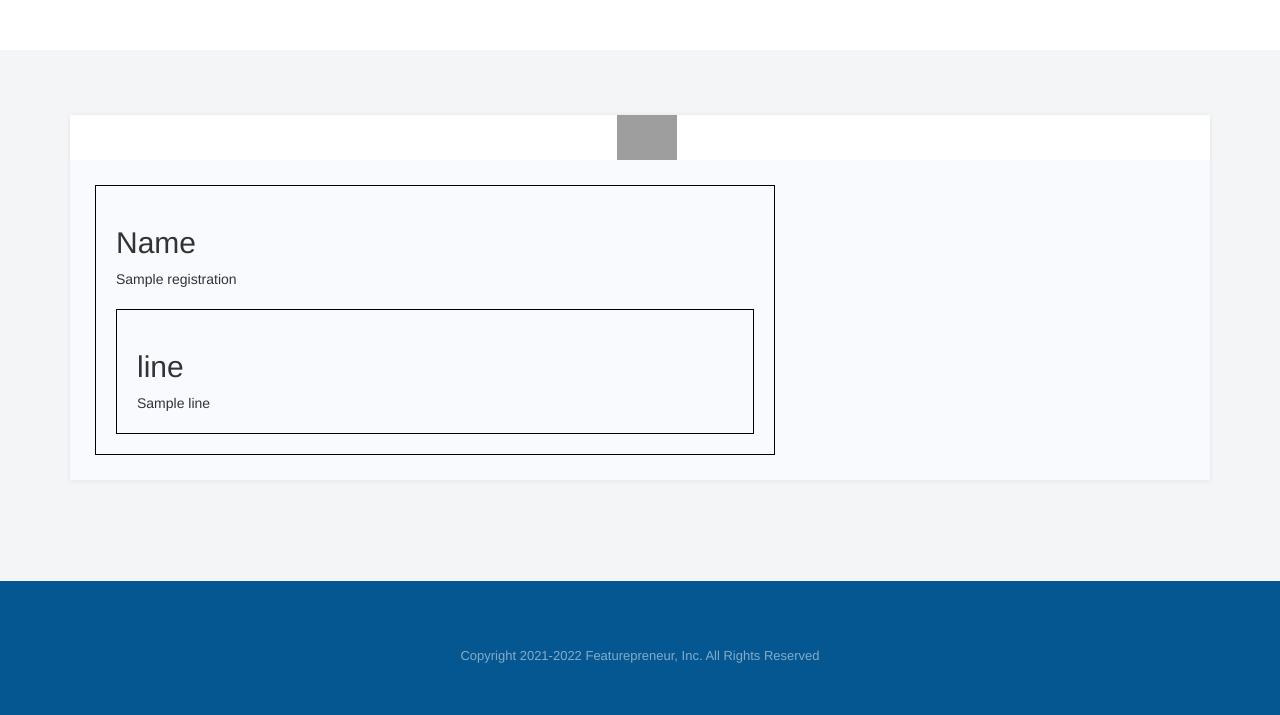
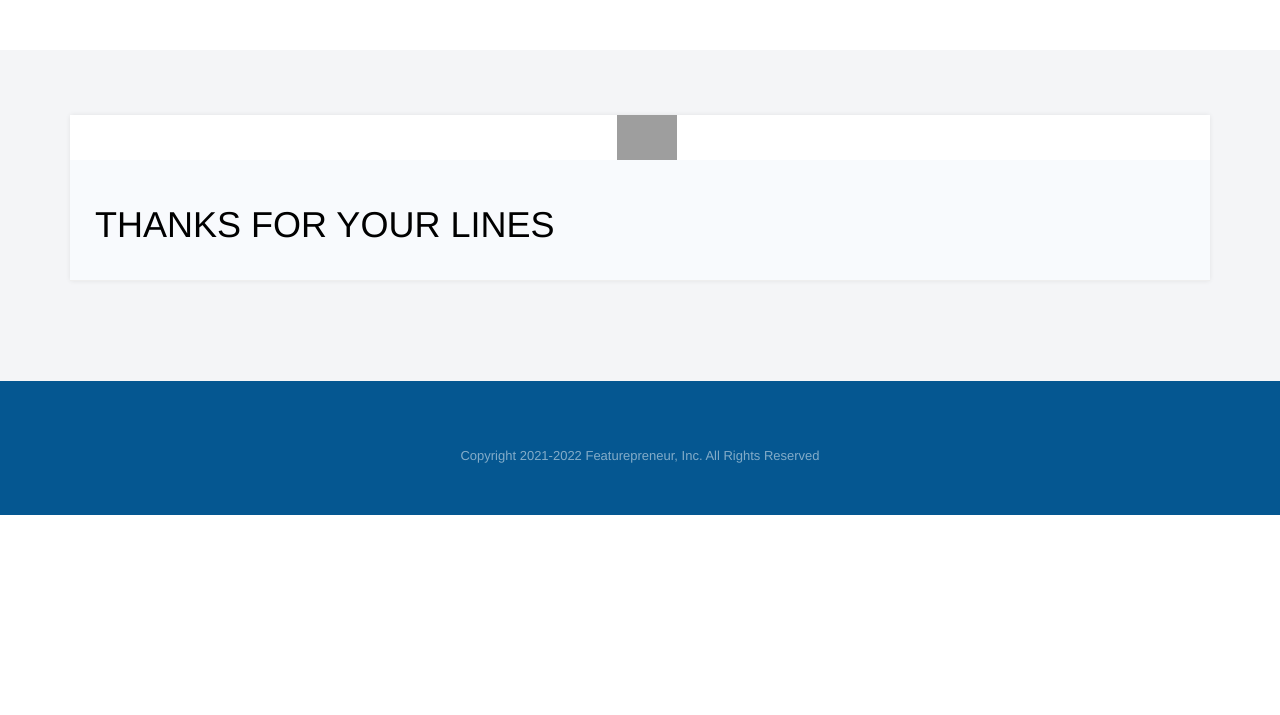
Before and after one commit to tactlabs/flix-lines-classic, a Flask app: page /submit in a window 1280 px wide. Shown: the part 50-765 px from the top of the page. Run offline with Flask 2, Linux system fonts and the light colour scheme; a database or web service that is not in the repository returns one stand-in record (values such as "Sample title"); some libraries are stand-ins or nearby versions; grey boxes are pictures that could not be loaded.

Commit message:
initial changes

```diff
--- a/templates/main.html
+++ b/templates/main.html
@@ -72,7 +72,8 @@
                 <div class="col-md-12">
                     <section class="page_inner">
                         <div style="background-color: #fff;">
-                            <img style="width: 60px; margin-left: 48%; background-color: #fff;" src="http://d1cb7w4cvia6lb.cloudfront.net/featurepreneur/recording/logo.png" alt="">
+                            <img style="width: 60px; margin-left: 48%; background-color: #fff;"
+                                src="http://d1cb7w4cvia6lb.cloudfront.net/featurepreneur/recording/logo.png" alt="">
 
 
                         </div>
--- a/templates/result.html
+++ b/templates/result.html
@@ -73,31 +73,15 @@
                 <div class="col-md-12">
                     <section class="page_inner">
                         <div style="background-color: #fff;">
-                            <img style="width: 60px; margin-left: 48%; background-color: #fff;" src="http://d1cb7w4cvia6lb.cloudfront.net/featurepreneur/recording/logo.png" alt="">
-
+                            <img style="width: 60px; margin-left: 48%; background-color: #fff;"
+                                src="http://d1cb7w4cvia6lb.cloudfront.net/featurepreneur/recording/logo.png" alt="">
 
                         </div>
 
                         <div class="page_heading">
 
-                            {% if result %}
-                            <div class="boxed">
-                                <tr>
-                                    <h2>Name</h2>
-                                    <td>{{result.Name}}</td>
-                                    <br>
-                                    <br>
-                                    <div class="box">
+                            <h1 style="color:rgb(0, 0, 0); ">THANKS FOR YOUR LINES</h1>
 
-                                        <h2>line</h2>
-                                        {% autoescape false %}
-                                        <td>{{result.line | replace("\n", "<br />")}}</td>
-                                        {% endautoescape %}
-                                    </div>
-
-                                </tr>
-                            </div>
-                            {%endif%}
                         </div>
                     </section>
     </section>
```
Also changed, not shown: templates/index.html (+14 -7 lines), templates/find.html (line endings or trailing spaces).
